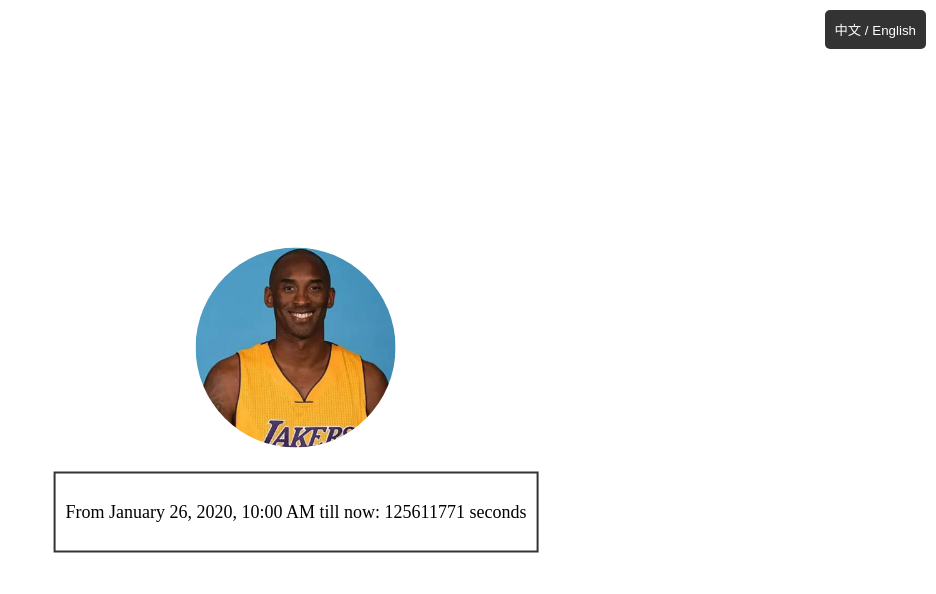
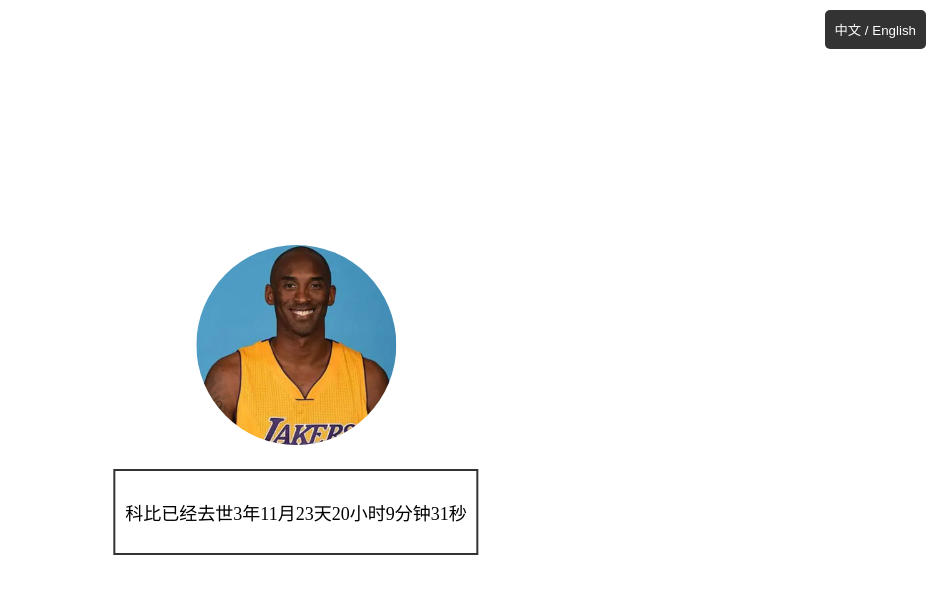
Before and after one commit to xiaojiangxj233/xiaojiang233.github.io, a plain HTML site: page kobe/index.html in a window 1280 px wide. Shown: the whole page, without its empty margins (344-1280 px from the left). Drawn offline with Linux system fonts and the light colour scheme.

Commit message:
Update index.html

```diff
--- a/kobe/index.html
+++ b/kobe/index.html
@@ -79,10 +79,15 @@
             var kobePassingTime = new Date(2020, 0, 26, 10, 0, 0); // January is 0 in JavaScript
 
             var timeDiff = now - kobePassingTime;
-            var seconds = Math.floor(timeDiff / 1000);
+            var years = Math.floor(timeDiff / (365.25 * 24 * 60 * 60 * 1000));
+            var months = Math.floor((timeDiff % (365.25 * 24 * 60 * 60 * 1000)) / (30.44 * 24 * 60 * 60 * 1000));
+            var days = Math.floor((timeDiff % (30.44 * 24 * 60 * 60 * 1000)) / (24 * 60 * 60 * 1000));
+            var hours = Math.floor((timeDiff % (24 * 60 * 60 * 1000)) / (60 * 60 * 1000));
+            var minutes = Math.floor((timeDiff % (60 * 60 * 1000)) / (60 * 1000));
+            var seconds = Math.floor((timeDiff % (60 * 1000)) / 1000);
 
             var timeElement = document.getElementById('time');
-            timeElement.innerHTML = "From January 26, 2020, 10:00 AM till now: " + seconds + " seconds";
+            timeElement.innerHTML = "科比已经去世" + years + "年" + months + "月" + days + "天" + hours + "小时" + minutes + "分钟" + seconds + "秒";
         }
 
         function toggleLanguage() {
```
